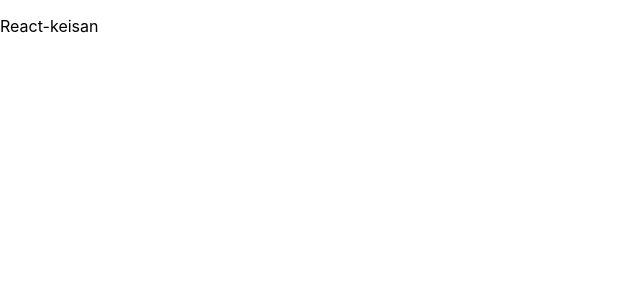
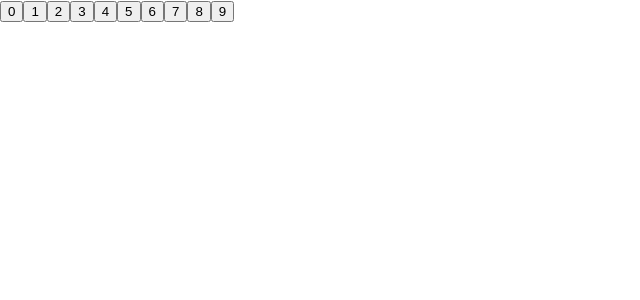
Before and after one commit to haruto17/react-keisan, a React (Create React App) app: page / in a window 1280 px wide. Shown: the top 300 px of the page, without its empty margins (0-640 px from the left). Built offline with nearby package versions, Linux system fonts and the light colour scheme.

Commit message:
ボタンクリックてすと

```diff
--- a/src/App.tsx
+++ b/src/App.tsx
@@ -1,9 +1,104 @@
-import React from "react";
+import React, { useState } from "react";
 
 function App() {
+  const [a, setA] = useState("");
+  const [b, setB] = useState("");
+  const [operator, setOperator] = useState("");
+
+  const handleButtonClick = (num: string) => {
+    if (a.length === 0 && num == "0") {
+      return;
+    }
+    setA(num);
+  };
+
   return (
     <div className="App">
-      <p>React-keisan</p>
+      <div>
+        <button
+          type="button"
+          onClick={() => {
+            handleButtonClick("0");
+          }}
+        >
+          0
+        </button>
+        <button
+          type="button"
+          onClick={() => {
+            handleButtonClick("1");
+          }}
+        >
+          1
+        </button>
+        <button
+          type="button"
+          onClick={() => {
+            handleButtonClick("2");
+          }}
+        >
+          2
+        </button>
+        <button
+          type="button"
+          onClick={() => {
+            handleButtonClick("3");
+          }}
+        >
+          3
+        </button>
+        <button
+          type="button"
+          onClick={() => {
+            handleButtonClick("4");
+          }}
+        >
+          4
+        </button>
+        <button
+          type="button"
+          onClick={() => {
+            handleButtonClick("5");
+          }}
+        >
+          5
+        </button>
+        <button
+          type="button"
+          onClick={() => {
+            handleButtonClick("6");
+          }}
+        >
+          6
+        </button>
+        <button
+          type="button"
+          onClick={() => {
+            handleButtonClick("7");
+          }}
+        >
+          7
+        </button>
+        <button
+          type="button"
+          onClick={() => {
+            handleButtonClick("8");
+          }}
+        >
+          8
+        </button>
+        <button
+          type="button"
+          onClick={() => {
+            handleButtonClick("9");
+          }}
+        >
+          9
+        </button>
+      </div>
+      <div>
+        <p>{a}</p>
+      </div>
     </div>
   );
 }
```
